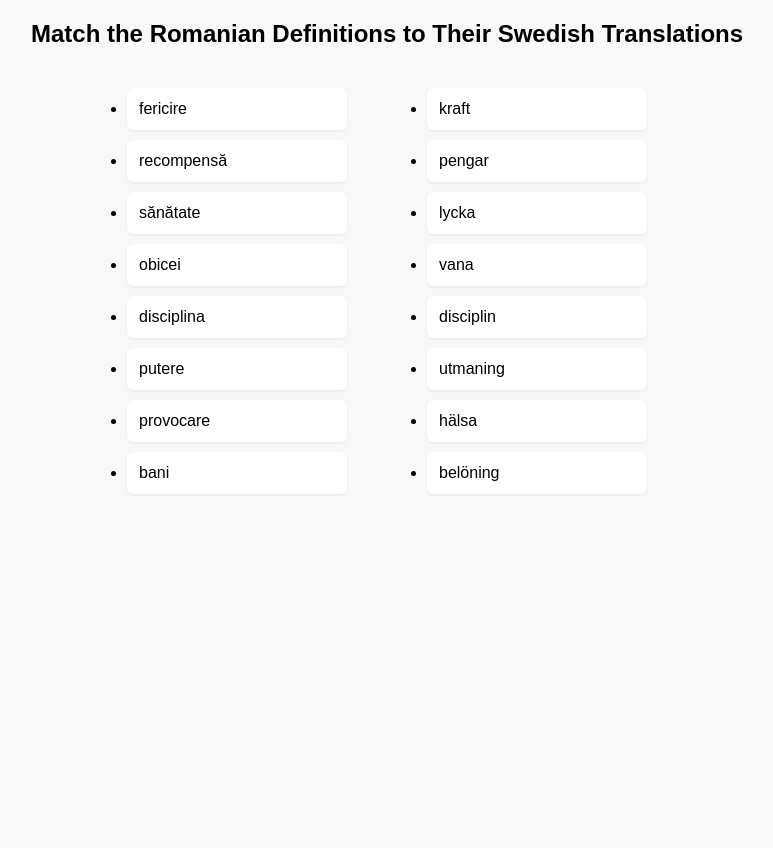
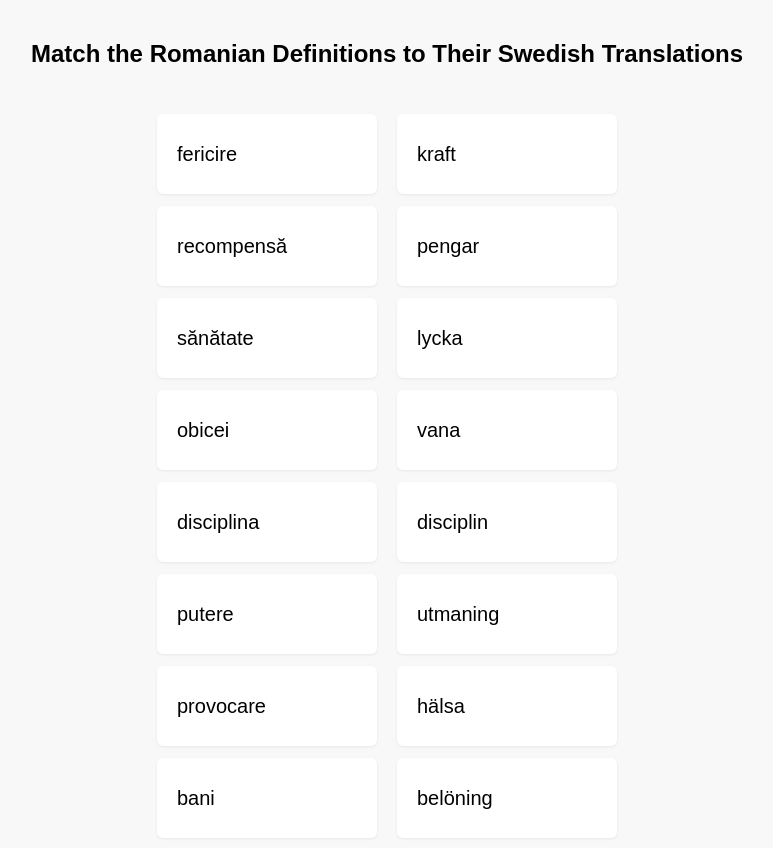
Before and after one commit to bogdanbojneagu/Values, a plain HTML site: page index.html in a window 1280 px wide. Shown: the whole page, without its empty margins (253-1026 px from the left). Before the commit the page ends 800 px from the top, so only its background shows below. Drawn offline with Linux system fonts and the light colour scheme.

Commit message:
Update index.html

```diff
--- a/index.html
+++ b/index.html
@@ -1,36 +1,52 @@
 <!DOCTYPE html>
 <html lang="en">
 <head>
-    <meta charset="UTF-8">
+    <meta charset="UTF-8" />
+    <meta name="viewport" content="width=device-width, initial-scale=1.0" />
     <title>Romanian-Swedish Definition Match</title>
     <style>
         body {
             font-family: Arial, sans-serif;
             background: #f8f8f8;
             margin: 0;
-            padding: 0;
+            padding: 20px 10px;
         }
         h2 {
             text-align: center;
+            font-size: 1.5rem;
+            margin-bottom: 30px;
         }
         .container {
             display: flex;
+            flex-wrap: wrap;
             justify-content: center;
-            margin-top: 40px;
+            gap: 20px;
         }
         .list {
-            margin: 0 40px;
             padding: 0;
-            width: 220px;
+            width: 90vw;
+            max-width: 350px;
+            list-style: none;
+        }
+        @media(min-width: 480px){
+            .list {
+                width: 220px;
+            }
         }
         .item {
             background: #fff;
-            margin-bottom: 10px;
-            padding: 12px;
+            margin-bottom: 12px;
+            padding: 16px 20px;
             border-radius: 6px;
             box-shadow: 0 1px 3px rgba(0,0,0,0.07);
             cursor: pointer;
+            font-size: 1.25rem;
+            line-height: 1.4;
+            user-select: none;
             transition: background 0.2s, color 0.2s;
+            min-height: 48px;
+            display: flex;
+            align-items: center;
         }
         .item.selected {
             background: #d4eaf7;
@@ -44,8 +60,8 @@
         .success {
             color: #2e6343;
             text-align: center;
-            font-size: 1.25em;
-            margin-top: 30px;
+            font-size: 1.5rem;
+            margin-top: 40px;
         }
     </style>
 </head>
@@ -57,7 +73,6 @@
     </div>
     <div id="result" class="success"></div>
     <script>
-        // Example data: replace with your own items!
         const pairs = [
             { ro: "sănătate", sv: "hälsa" },
             { ro: "obicei", sv: "vana" },
@@ -69,7 +84,6 @@
             { ro: "recompensă", sv: "belöning" }
         ];
 
-        // Shuffle helper
         function shuffle(array) {
             return array.sort(() => Math.random() - 0.5);
         }
@@ -136,7 +150,6 @@
             }
         }
 
-        // Initial render
         renderLists();
     </script>
 </body>
```
